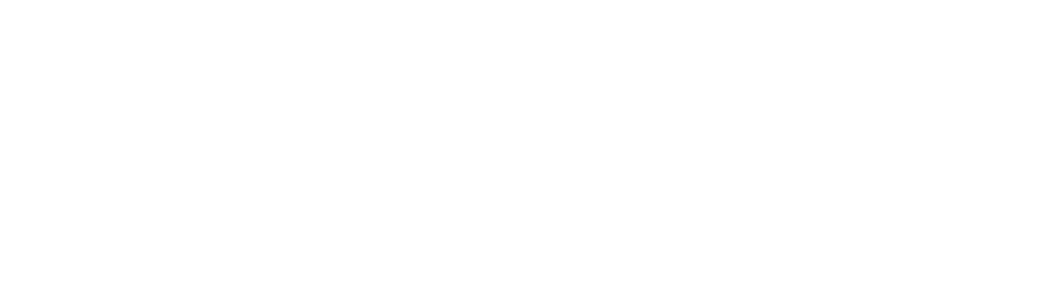
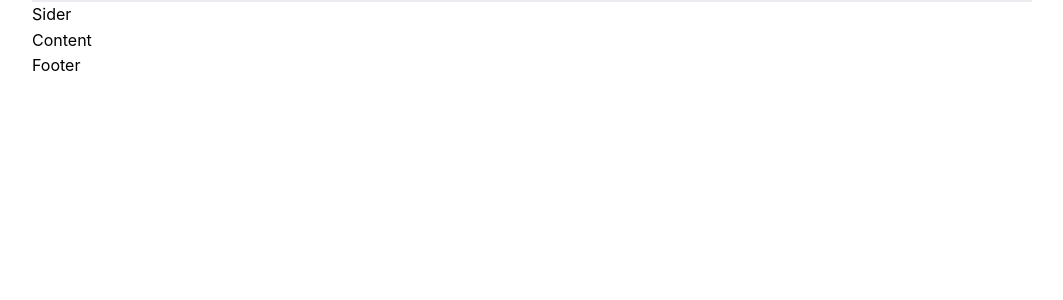
Before and after one commit to mesfint/note-app, a React (Create React App) app: page / in a window 1280 px wide. Shown: the top 300 px of the page, without its empty margins (108-1171 px from the left). Built offline with nearby package versions, Linux system fonts and the light colour scheme.

Commit message:
layout component created from antd

```diff
--- a/src/App.css
+++ b/src/App.css
@@ -1,38 +1,15 @@
-.App {
-  text-align: center;
+/* General */
+body {
+  font-size: 16px;
+  line-height: 1.6;
+  color: #000;
+  overflow-x: hidden;
 }
-
-.App-logo {
-  height: 40vmin;
-  pointer-events: none;
+.container-fluid {
+  margin: 0 auto;
+  max-width: 1000px;
+  padding: 0 15px;
 }
-
-@media (prefers-reduced-motion: no-preference) {
-  .App-logo {
-    animation: App-logo-spin infinite 20s linear;
-  }
+.site-page-header {
+  border: 1px solid rgb(235, 237, 240);
 }
-
-.App-header {
-  background-color: #282c34;
-  min-height: 100vh;
-  display: flex;
-  flex-direction: column;
-  align-items: center;
-  justify-content: center;
-  font-size: calc(10px + 2vmin);
-  color: white;
-}
-
-.App-link {
-  color: #61dafb;
-}
-
-@keyframes App-logo-spin {
-  from {
-    transform: rotate(0deg);
-  }
-  to {
-    transform: rotate(360deg);
-  }
-}
--- a/src/App.js
+++ b/src/App.js
@@ -1,7 +1,19 @@
 import "./App.css";
+import AppHome from "./componets/home";
+
+import { Layout } from "antd";
+
+const { Header, Footer, Sider, Content } = Layout;
 
 function App() {
-  return <div className="App"></div>;
+  return (
+    <Layout className="container-fluid">
+      <Header className="site-page-header" />
+      <Sider>Sider</Sider>
+      <Content>Content</Content>
+      <Footer>Footer</Footer>
+    </Layout>
+  );
 }
 
 export default App;
--- /dev/null
+++ b/src/componets/home.js
@@ -0,0 +1,7 @@
+import React from "react";
+
+function AppHome() {
+  return <h2>Home</h2>;
+}
+
+export default AppHome;
```
